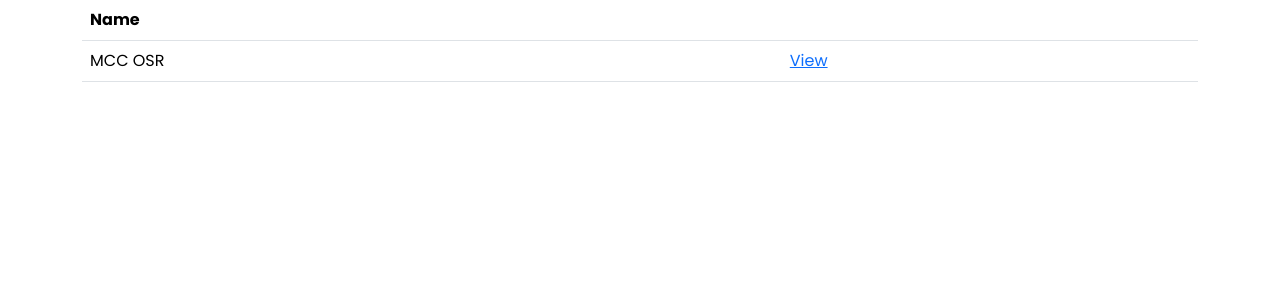
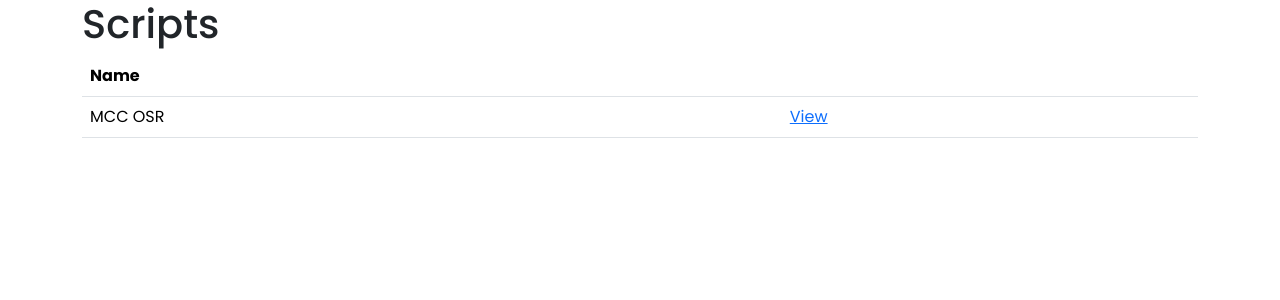
Before and after one commit to naaman10/alpscripts, a Jekyll site: the page built from index.markdown, in a window 1280 px wide. Shown: the top 300 px of the page. Built offline with Jekyll 4.4.1, drawn with Linux system fonts in a browser that asks for light colours; nearby versions of some CDN libraries; a script that is not in the unit is left out.

Commit message:
Scripts Upddate

```diff
--- a/_includes/script-navigation.html
+++ b/_includes/script-navigation.html
@@ -7,7 +7,7 @@
                 {% if nav.disposition == true %}
                 <span class="disposition">{{ nav.text }}</span>
                 {% else %}
-                <a class="btn {% case nav.color %}{%  when 'Green' %}btn-success{% when 'Red' %}btn-danger{% endcase %}" href="">{{ nav.text }}</a>
+                <a class="btn {% case nav.color %}{%  when 'Green' %}btn-success{% when 'Red' %}btn-danger{% endcase %}" href="{{ nav.link }}">{{ nav.text }}</a>
                 {% endif %}
             </div>
             {% endfor %}
--- a/_includes/script-table.html
+++ b/_includes/script-table.html
@@ -1,4 +1,9 @@
 <section class="container">
+  <div class="row">
+    <div class="col">
+      <h1>Scripts</h1>
+    </div>
+  </div>
   <div class="row">
     <div class="col">
       <table class="table">
@@ -15,7 +20,6 @@
             <td><a href="{{ group.url }}">View</a></td>
           </tr>
           {% endfor %}
-
         </tbody>
       </table>
     </div>
```
Lines whose indentation alone changed are shown as unchanged.
